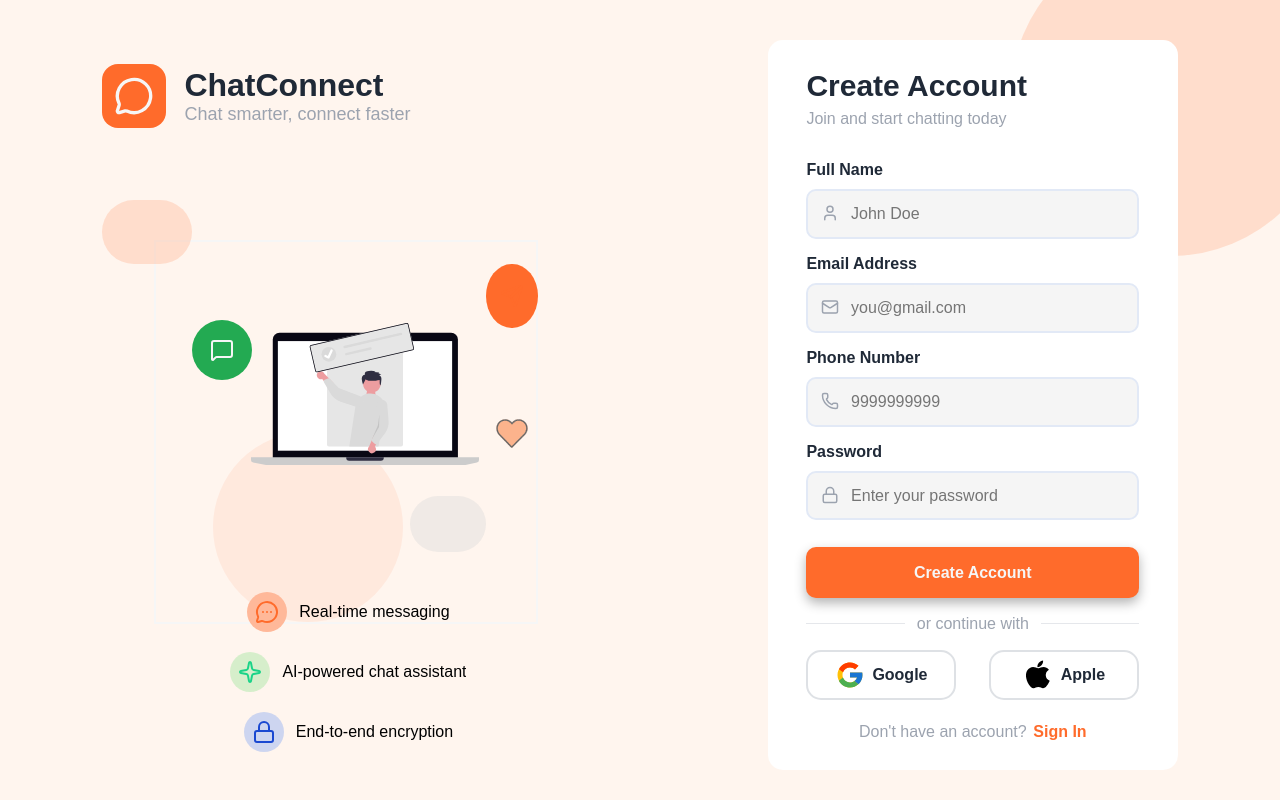
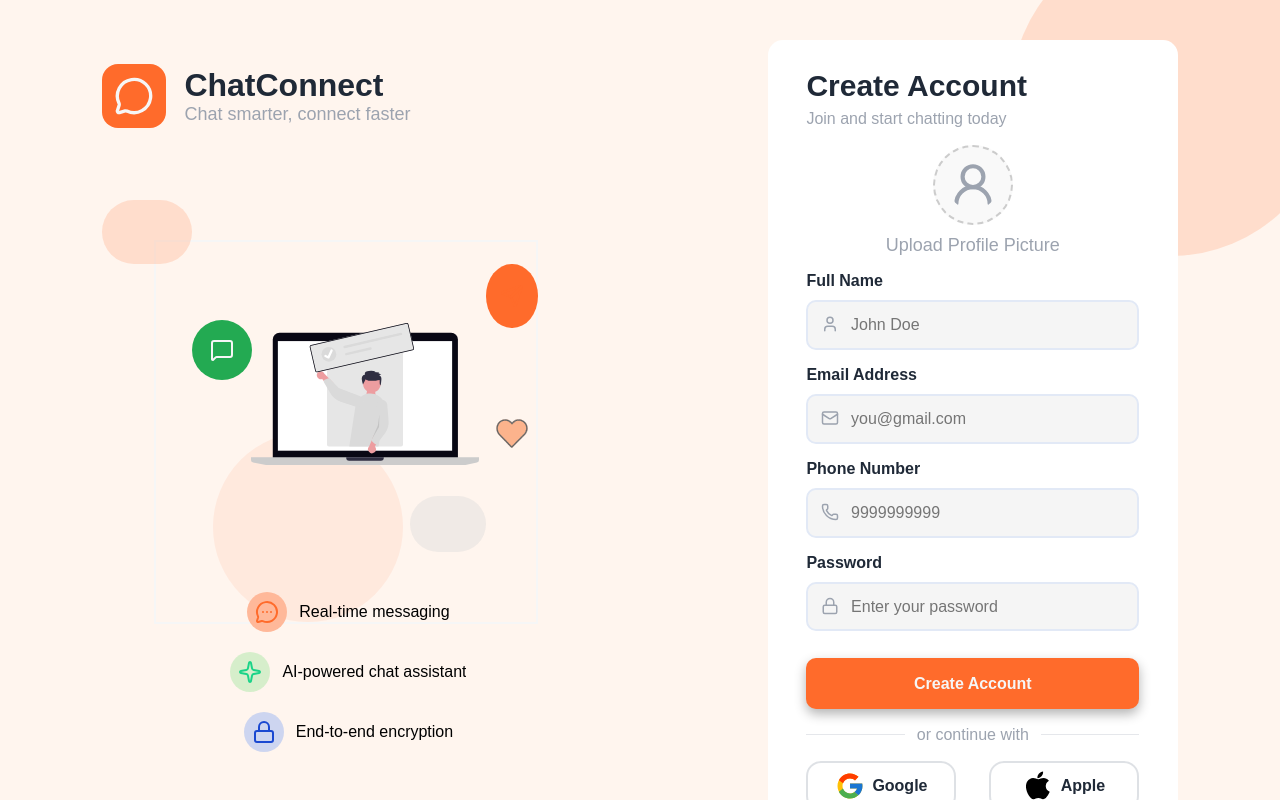
Before and after one commit to arpit07072005/Chatconnect, a React app in the folder Frontend/: page /signup in a window 1280 px wide. Built offline with nearby package versions, Linux system fonts and the light colour scheme; the HTML template or start-up script is replaced by a standard one.

Commit message:
addedimage upload section

```diff
--- a/Frontend/src/CSS/login.module.css
+++ b/Frontend/src/CSS/login.module.css
@@ -354,7 +354,7 @@ padding: 3.8%;
         /* justify-content: center; */
         flex-direction: column;
         align-items: center;
-        height: 100vh;
+        height: auto;
         padding-top: 5%;
     }
     .logoName span{
@@ -379,7 +379,7 @@ padding: 3.8%;
     align-items: center;
     gap: 12px;
 }
-.logo1,.logo2,.logo3{
+.logo1,.logo2,.logo3,.person{
     width: 40px;
     aspect-ratio: 1/1;
     border-radius: 50%;
@@ -396,3 +396,47 @@ background-image: url(../assets//sparkle.svg);
     background-color: #81a3f364;
 background-image: url(../assets/lock1.svg);
 }
+
+.imageUploadContainer {
+  display: flex;
+  flex-direction: column;
+  align-items: center;
+}
+.imagePreview {
+  width: 80px;
+  height: 80px;
+  border-radius: 50%;
+  border: 2px dashed #ccc;
+  display: flex;
+  align-items: center;
+  justify-content: center;
+  overflow: hidden;
+  cursor: pointer;
+  background-color: #f9f9f9;
+  transition: 0.3s;
+}
+.imagePreview:hover {
+  border-color: #ff6b00;
+}
+.profileImg {
+  width: 100%;
+  height: 100%;
+  object-fit: cover;
+}
+.uploadPlaceholder {
+  color: #888;
+  font-size: 12px;
+  text-align: center;
+}
+.person{
+    background-image: url(../assets/user-round.svg);
+    background-size: contain;
+  width: 50px;
+  background-color: transparent;
+}
+.uploadLabel {
+  color: #9CA3AF;
+    font-size: clamp(18px, 1vw, 30px);
+    font-weight: 500;
+    margin-top: 10px;
+}
--- a/Frontend/src/Components/Signup.jsx
+++ b/Frontend/src/Components/Signup.jsx
@@ -1,35 +1,52 @@
-import React, { useState } from 'react'
+import React, { useState, useRef } from 'react'
 import LayoutLogin from './LayoutLogin.jsx'
 import styles from '../CSS/login.module.css'
 import { Link, useNavigate } from 'react-router-dom'
 import { toast } from 'react-toastify'
 import axios from 'axios'
 function Signup() {
-  const [name,setName]=useState("");
-  const [email,setEmail]=useState("");
-  const[number,setNumber]=useState("");
-  const [password,setPassword]=useState("");
-  const navigate=useNavigate();
-  const handleSubmit=async()=>{
-    if(!name || !email || !number || !password){
+  const [image, setImage] = useState(null);
+  const [preview, setPreview] = useState(null);
+  const [name, setName] = useState("");
+  const [email, setEmail] = useState("");
+  const [number, setNumber] = useState("");
+  const [password, setPassword] = useState("");
+  const navigate = useNavigate();
+  const fileInputRef = useRef(null);
+  const handleImageChange = (e) => {
+    const file = e.target.files[0];
+    if (file) {
+      setImage(file);
+      setPreview(URL.createObjectURL(file));
+    }
+  };
+  const handleSubmit = async () => {
+    if (!name || !email || !number || !password) {
       toast.error("All fields required");
       return;
     }
     try {
-    const response= await axios.post('https://chatconnect-no7s.onrender.com/api/u/register',{
-     name:name,
-     email:email,
-     mobileNumber:number,
-     password:password
-    })
+      const formdata =new FormData();
+      formdata.append("name",name);
+      formdata.append("email",email);
+      formdata.append("mobileNumber",number);
+      formdata.append("password",password);
+      if(image){
+        formdata.append("image",image);
+      }
+      const response = await axios.post('https://chatconnect-no7s.onrender.com/api/u/register',
+      formdata
+      );
       toast.success(response.data.message)
       setName("");
       setEmail("");
       setNumber("");
       setPassword("");
-    setTimeout(()=>{
+      setImage(null);
+      setPreview(null);
+      setTimeout(() => {
         navigate('/login');
-      },1000)
+      }, 1000)
     } catch (error) {
       console.log(error.response)
       toast.error(error.response?.data?.error || "Something went wrong");
@@ -41,36 +58,55 @@ function Signup() {
       <div className={styles.loginForm}>
         <div className={styles.welcome}>Create Account</div>
         <div className={styles.subHeading}>Join and start chatting today</div>
+        <div className={styles.imageUploadContainer}>
+          <div className={styles.imagePreview} onClick={() => fileInputRef.current.click()} >
+            {preview ? (
+              <img src={preview} className={styles.profileImg} />
+            ) : (
+              <div className={styles.uploadPlaceholder}>
+                <div className={styles.person}></div>
+              </div>
+            )}
+          </div>
+          <input
+            type="file"
+            ref={fileInputRef}
+            style={{ display: 'none' }}
+            accept="image/*"
+            onChange={handleImageChange}
+          />
+          <span className={styles.uploadLabel}>Upload Profile Picture</span>
+        </div>
         <div className={styles.inputs}>
           <label htmlFor="name">Full Name</label>
           <div className={styles.inputContainer}>
             <div className={styles.inputLogoPerson}></div>
-                <input type='text' id='name' value={name} placeholder='John Doe' onChange={(e)=>setName(e.target.value)}/>
+            <input type='text' id='name' value={name} placeholder='John Doe' onChange={(e) => setName(e.target.value)} />
           </div>
         </div>
         <div className={styles.inputs}>
           <label htmlFor="email">Email Address</label>
           <div className={styles.inputContainer}>
             <div className={styles.inputLogoEmail}></div>
-                <input type='email' id='email' value={email} placeholder='you@gmail.com' onChange={(e)=>setEmail(e.target.value)}/>
+            <input type='email' id='email' value={email} placeholder='you@gmail.com' onChange={(e) => setEmail(e.target.value)} />
           </div>
         </div>
         <div className={styles.inputs}>
           <label htmlFor="number">Phone Number</label>
           <div className={styles.inputContainer}>
             <div className={styles.inputLogoPhone}></div>
-                <input type='number' id='number' value={number} placeholder='9999999999' onChange={(e)=>setNumber(e.target.value)}/>
+            <input type='number' id='number' value={number} placeholder='9999999999' onChange={(e) => setNumber(e.target.value)} />
           </div>
         </div>
         <div className={styles.inputs}>
           <label htmlFor="password">Password</label>
           <div className={styles.inputContainer}>
             <div className={styles.inputLogoPassword}></div>
-                <input type='password' id='password' value={password} placeholder='Enter your password' onChange={(e)=>setPassword(e.target.value)}/>
+            <input type='password' id='password' value={password} placeholder='Enter your password' onChange={(e) => setPassword(e.target.value)} />
           </div>
         </div>
         <div className={styles.button} onClick={handleSubmit}>Create Account</div>
-             <div class={styles.divider}>or continue with</div>
+        <div className={styles.divider}>or continue with</div>
         <div className={styles.googleContainer}>
           <div className={styles.google}>
             <div className={styles.googleLogo}></div>
```
Also changed, not shown: Frontend/src/assets/user-round.svg (added). Lines whose indentation alone changed are shown as unchanged.
